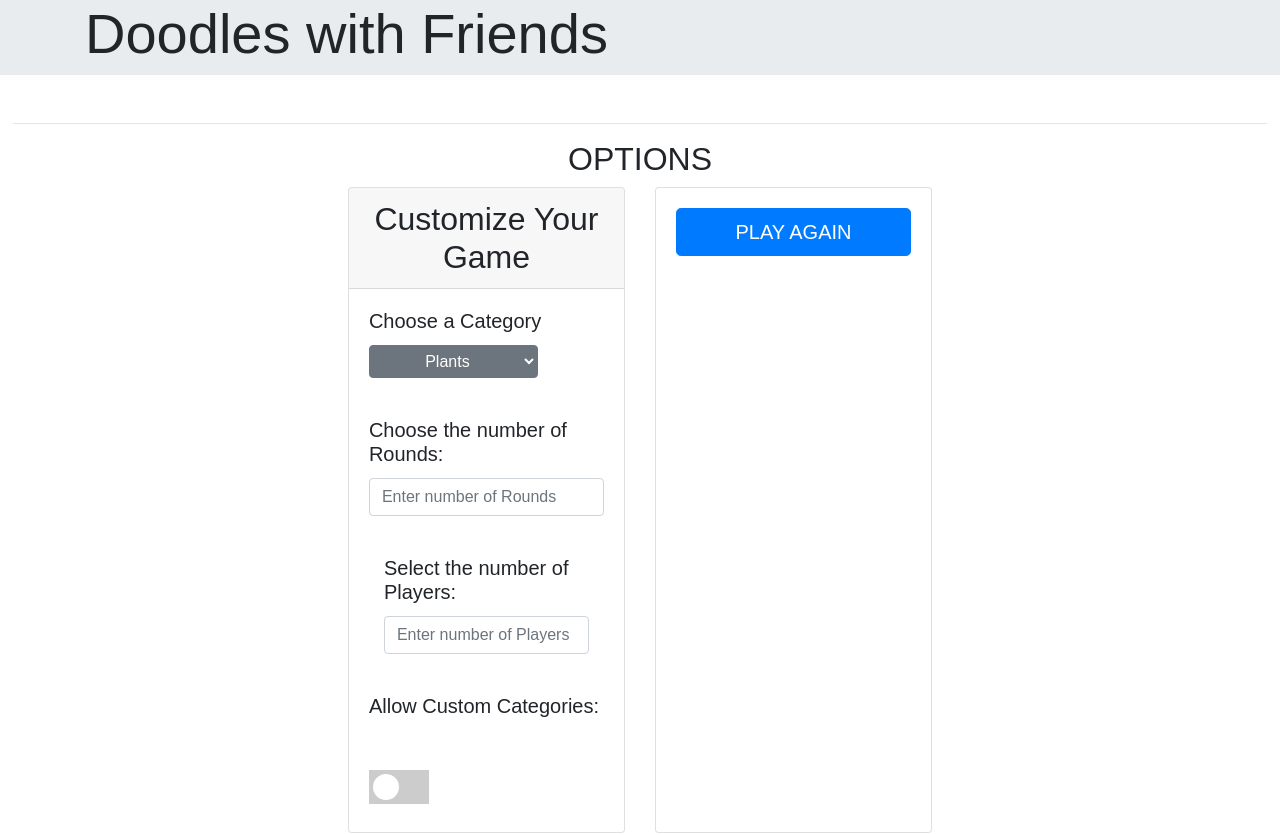
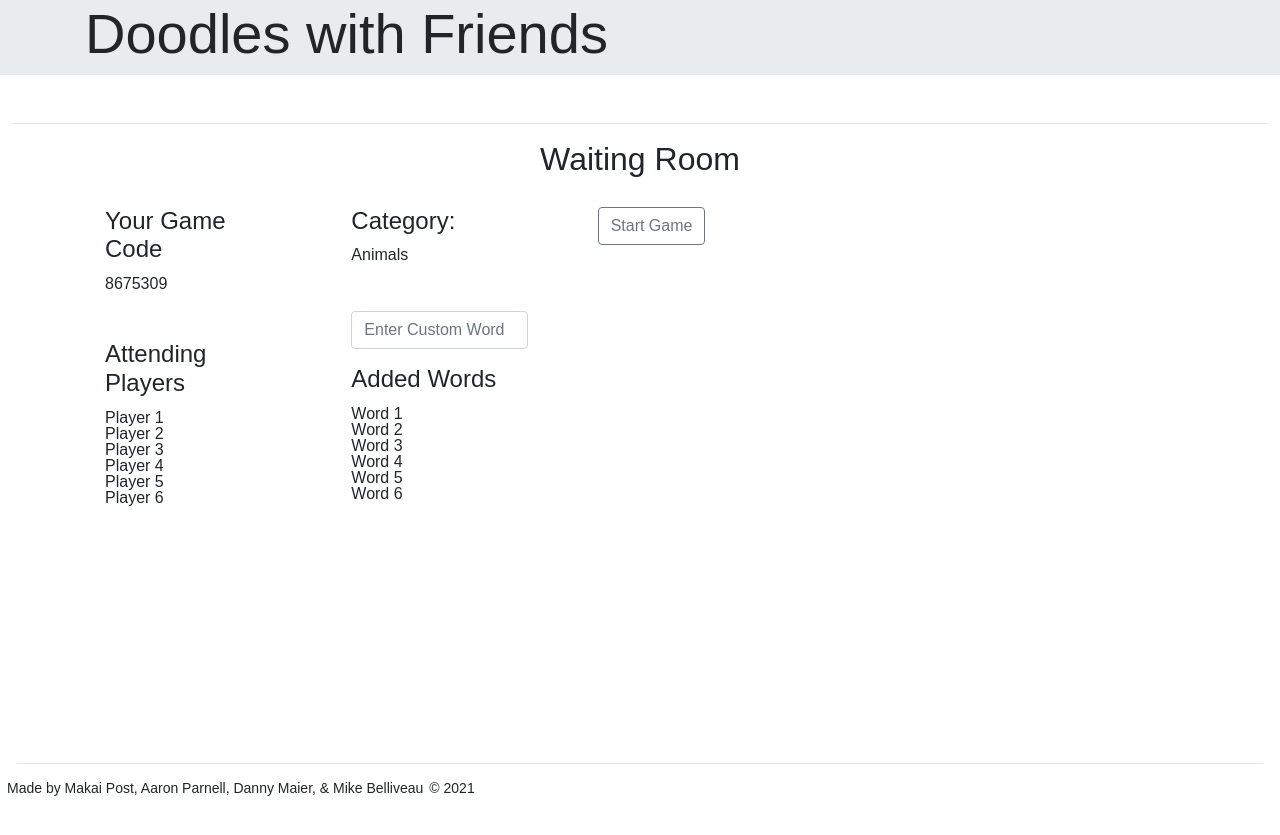
Before and after one commit to ToMakPo/Doodles-with-Friends, a React (Create React App) app in the folder client/: page /options in a window 1280 px wide. Shown: the top 835 px of the page. After the commit the page ends 800 px from the top, so only its background shows below. Built offline with nearby package versions, Linux system fonts and the light colour scheme.

Commit message:
bootstrapped the login and the options pages

```diff
--- a/client/src/App.js
+++ b/client/src/App.js
@@ -26,7 +26,7 @@
 
 			{
 				// If the user is not logged in, then direct the user to the login page. Other wise, take them to the page requested page.
-				true ? <Options/> :
+				true ? <WaitingRoom/> :
 				activeUser === null ? (
 					loginDisplay
 						? <Login {...{logUserIn, setLoginDisplay}}/>
--- a/client/src/components/ChatBox.js
+++ b/client/src/components/ChatBox.js
@@ -1,9 +1,9 @@
 const ChatBox = ({width, height, active}) => {
     return (
-        <div class="container">
-            <div class="card">
-                <div class="card-body">
-                    <div class="row align-items-end">
+        <div className="container">
+            <div className="card">
+                <div className="card-body">
+                    <div className="row align-items-end">
                     chatbox
                     </div>
                 </div>
--- a/client/src/components/Jumbotron.js
+++ b/client/src/components/Jumbotron.js
@@ -3,9 +3,9 @@
 
 function Jumbotron() {
     return (
-        <div class="jumbotron jumbotron-fluid">
-            <div class="container">
-                <h1 class="display-4">Doodles with Friends</h1>
+        <div className="jumbotron jumbotron-fluid">
+            <div className="container">
+                <h1 className="display-4">Doodles with Friends</h1>
             </div>
         </div>
     )
--- a/client/src/components/PageHeader.js
+++ b/client/src/components/PageHeader.js
@@ -1,6 +1,5 @@
 import { useContext } from "react"
 import { Link } from 'react-router-dom'
-import ActiveUserContext from "../utils/ActiveUserContext"
 import Jumbotron from "./Jumbotron"
 import GameContext from "../utils/GameContext"
 
--- a/client/src/pages/Login.js
+++ b/client/src/pages/Login.js
@@ -1,4 +1,6 @@
 import { useState, useRef } from "react"
+import '../styles/palette.css'
+import '../styles/Login.css'
 
 const Login = ({logUserIn, setLoginDisplay}) => {
     const [username, setUsername] = useState('')
@@ -34,23 +36,65 @@
     }
 
     return (
+        <div className="container">
+
+
         <main>
-            <h2>Sign Up</h2>
+            <h2>ENTER PLAYER</h2>
+
+                <div className="card-deck">
+                    <div class="card">
+                        <div class="card-body">
+                            <div class="card-body">
 
                                 <form onSubmit={login}>
+                                <div class="row ">
+                                        <div class="col">
+                                        {/* One of three columns */}
                                             <span>
-                    <label htmlFor="username:">Username</label>
-                    <input id='username' type="text" onBlur={event => setUsername(event.target.value)} autoComplete="username" ref={usernameInput} autoFocus/>
+                                                {/* <label htmlFor="username:">Username</label> */}
+                                                <input id='username' type="text" onBlur={event => setUsername(event.target.value)} autoComplete="username" ref={usernameInput} autoFocus
+                                                placeholder="USERNAME"
+                                                />
                                             </span>
+                                        </div>
+                                        <div class="col">
+                                            {/* One of three columns */}
                                             <span>
-                    <label htmlFor="password:">Password</label>
-                    <input id='password' type="password" onBlur={event => setPassword(event.target.value)} ref={passwordInput} autoComplete="current-password"/>
+                                                {/* <label htmlFor="password:">Password</label> */}
+                                                <input id='password' type="password" onBlur={event => setPassword(event.target.value)} ref={passwordInput} autoComplete="current-password"
+                                                placeholder="PASSWORD"
+                                                />
                                             </span>
-                <button>Submit</button>
+                                        </div>
+                                    </div>
                                 </form>
+                            </div>
 
-            <small>Already have an account? <strong onClick={() => setLoginDisplay('login')}>Sign up</strong></small>
+                            <div >
+                                <button type="button" className="btn btn-primary btn-lg btn-block">GET STARTED</button>
+                            </div>
+
+                        </div>
+
+                    </div>
+
+
+                    <div class="card">
+                        <div class="card-body">
+                            {/* <small>Already have an account?  */}
+                            <div class="card-body">
+                                <p>Already have an account?</p>
+
+                            </div>
+                                <button  type="button" className="btn btn-primary btn-lg btn-block"onClick={() => setLoginDisplay('login')}>SIGN IN</button>
+                            {/* </small> */}
+                        </div>
+                    </div>
+                </div>
+
             </main>
+        </div>
     )
 }
 
--- a/client/src/pages/Options.js
+++ b/client/src/pages/Options.js
@@ -7,79 +7,73 @@
 
     return (
         <div className="container ">
-            <main className="container ">
+            <main>
 
-                <h2>OPTIONS</h2>
+                <h2>GAME OPTIONS</h2>
+
                 <div className="card-deck">
-
 {/* OPTIONS CARD */}
                 <div className="card">
                         <h2 className="card-header">
                             Customize Your Game
                         </h2>
+                    <div style={{paddingRight:"10px"}}>
 
-                    <div className="card-body">
-                        <h5 className="card-title">Choose a Category</h5>
+                        <div className="card-body row">
+                            <h5 className="card-title col">Choose a Category</h5>
                             <select
-                            className="btn btn-secondary"
+                                className="btn btn-secondary col"
                                 name="categories"
                                 id="categoriesEl"
                                 type="button">
                                 <option value="Plants">Plants</option>
+                                <option value="Celebrities">Animals</option>
                                 <option value="Celebrities">Celebrities</option>
                                 <option value="Existential Crises">Existential Crises</option>
                             </select>
-
-
                         </div>
 
-                    <div className="card-body">
-                        <h5 className="card-title">Choose the number of Rounds:</h5>
-                        <div>
+                        <div className="card-body row">
+                            <h5 className="card-title col">Number of Rounds:</h5>
                             <input
                             type="text"
-                            className="form-control"
-                            placeholder="Enter number of Rounds"
+                            className="form-control col"
+                            placeholder=""
                             aria-label="Recipient's username"
                             aria-describedby="basic-addon2"
-                            // style={{ width: "25%" }}
                             />
                         </div>
+
+                        <div className="card-body row">
+                            <h5 className="card-title col">Number of Players:</h5>
+                                <input
+                                type="text"
+                                className="form-control col"
+                                placeholder=""
+                                aria-label="Recipient's username"
+                                aria-describedby="basic-addon2"
+                                />
                         </div>
 
-                    <div className="container">
-
-                    <div className="card-body ">
-                        <h5 className="card-title">Select the number of Players:</h5>
-                        <div>
-                            <input
-                            type="text"
-                            className="form-control"
-                            placeholder="Enter number of Players"
-                            aria-label="Recipient's username"
-                            aria-describedby="basic-addon2"
-
-                            />
+                        <div className="card-body row">
+                            <h5 className="card-title col "> Custom Categories:</h5>
+                            <div className="row sliderContainer">
+                            <p className="col">NO</p>
+                            <label className="switch col">
+                                <input type="checkbox"/>
+                                <span className="slider round"></span>
+                            </label>
+                            <p className="col">YES</p>
                             </div>
                         </div>
                     </div>
 
-                    <div className="card-body">
-                        <h5 className="card-title">Allow Custom Categories:</h5>
 
                 </div>
-
+{/* END OPTIONS CARD */}
+                <div className="card">
                         <div className="card-body">
-                    <label class="switch">
-                        <input type="checkbox"/>
-                        <span class="slider round"></span>
-                    </label>
-                    </div>
-                </div>
-{/* END OPTIONS CARD */}
-                <div class="card">
-                        <div class="card-body">
-                        <button type="button" class="btn btn-primary btn-lg btn-block">PLAY AGAIN</button>
+                        <button type="button" className="btn btn-primary btn-lg btn-block">LET'S GO</button>
                         </div>
                     </div>
                 </div>
--- /dev/null
+++ b/client/src/styles/Login.css
@@ -0,0 +1,10 @@
+input{
+    padding:5px;
+}
+.col{
+    justify-items: center;
+    justify-content: center;
+    align-items: center;
+    align-content: center;
+    padding:0px;
+}
--- a/client/src/styles/Options.css
+++ b/client/src/styles/Options.css
@@ -54,9 +54,18 @@
 
 /* Rounded sliders */
 .slider.round {
-    order-radius: 34px;
+    border-radius: 34px;
 }
 
 .slider.round:before {
     border-radius: 50%;
 }
+
+.sliderContainer{
+    width: 185px;
+    align-items: center !important;
+}
+
+p{
+    margin-bottom: 0.5rem !important;
+}
```
Lines whose indentation alone changed are shown as unchanged.
